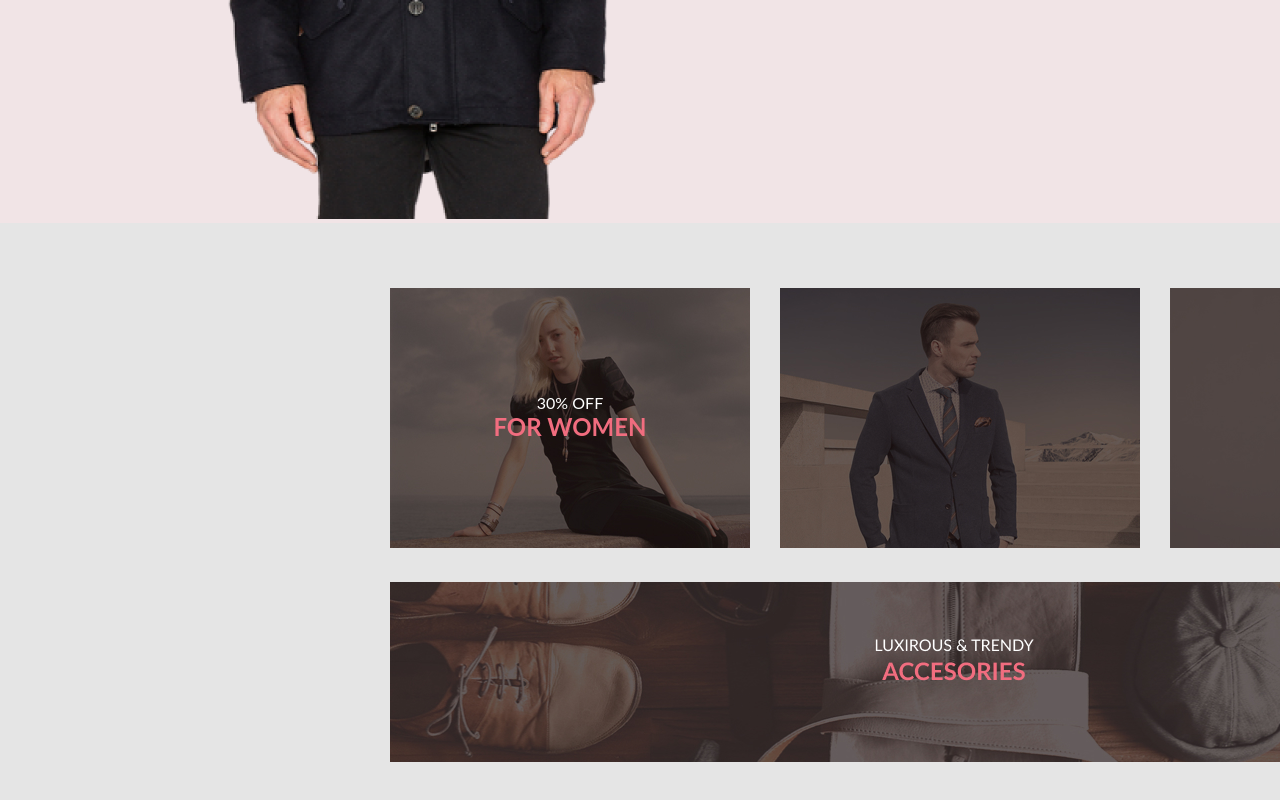
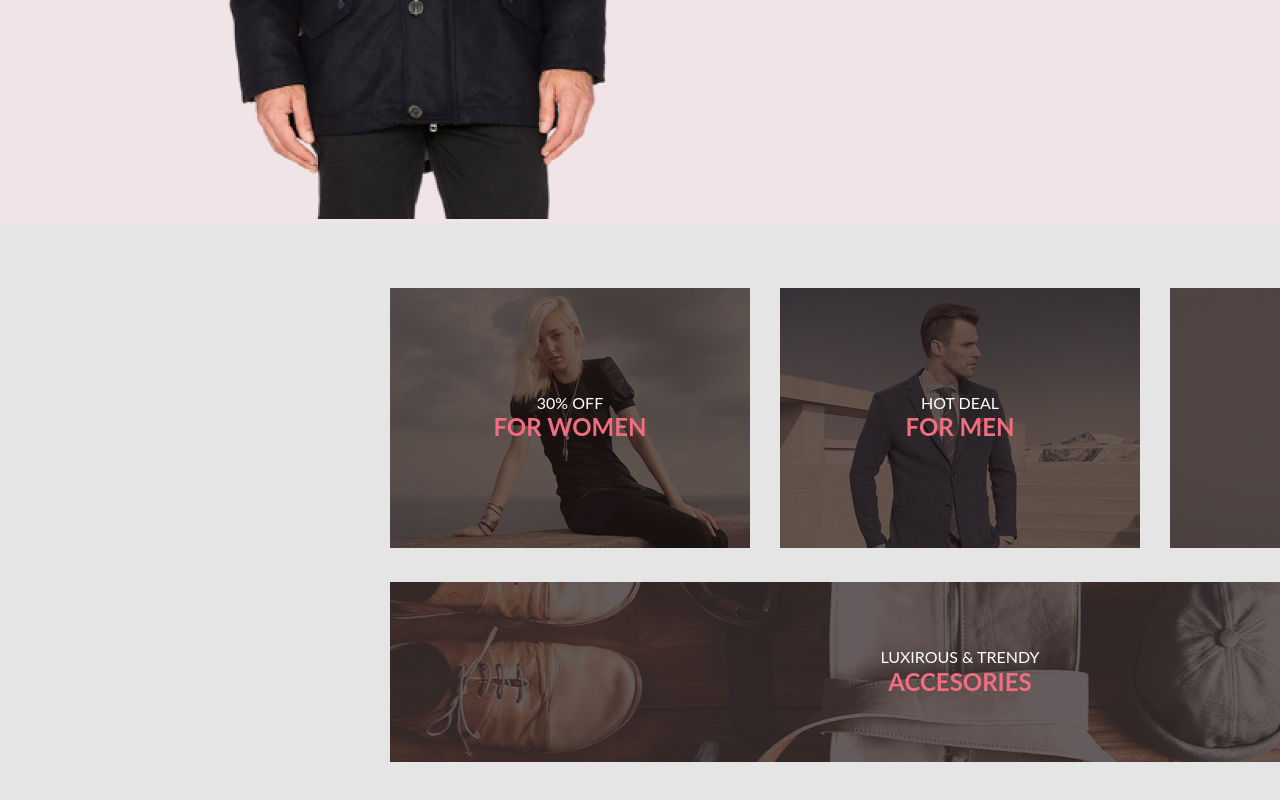
Before and after one commit to SHALFY007/online-shop, a plain HTML site: page index.html in a window 1280 px wide. Shown: the part 620-1420 px from the top of the page. Drawn offline with Linux system fonts and the light colour scheme.

Commit message:
Завершил карточки

```diff
--- a/index.html
+++ b/index.html
@@ -48,18 +48,20 @@
     </div>
     <div class="offer-part">
         <ul class="list-cards-top">
-            <div class="first-card-top">
-                <li class="mini-cards-top" id="first-card">
-                    <a href="#"><img src="image/Group 36.jpg" alt="women"></a>
-                    <p class="text-women-1">30% OFF</p>
-                    <p class="text-women-2">FOR WOMEN</p>
-                </li>
-            </div>
+            <li class="mini-cards-top">
+                <a href="#"><img src="image/Group 36.jpg" alt="women"></a>
+                <p class="text-women-1">30% OFF</p>
+                <p class="text-women-2">FOR WOMEN</p>
+            </li>
             <li class="mini-cards-top">
                 <a href="#"><img src="image/Group 37.jpg" alt="men"></a>
+                <p class="text-men-1">HOT DEAL</p>
+                <p class="text-men-2">FOR MEN</p>
             </li>
             <li class="mini-cards-top">
                 <a href="#"><img src="image/Group 38.jpg" alt="kids"></a>
+                <p class="text-kids-1">NEW ARRIVALS</p>
+                <p class="text-kids-2">FOR KIDS</p>
             </li>
         </ul>
         <!--<img src="image/30% OFF FOR WOMEN.png" alt="30%" class="text-women">
@@ -67,7 +69,8 @@
             <img src="image/NEW ARRIVALS FOR KIDS.png" alt="kids" class="text-kids">-->
         <div class="big-img-offer">
             <img src="image/Group 39.jpg" alt="offer">
-            <img src="image/LUXIROUS & TRENDY ACCESORIES.png" alt="text" class="big-text-card">
+            <p class="big-text-card-1">LUXIROUS & TRENDY</p>
+            <p class="big-text-card-2">ACCESORIES</p>
         </div>
     </div>
 
--- a/style.css
+++ b/style.css
@@ -81,13 +81,11 @@
 .mini-cards-top {
     display: inline-block;
     margin-right: 30px;
+    display: flex;
+    flex-direction: column;
     /*height: 260px;*/
 }
 
-#first-card {
-    display: flex;
-    flex-direction: column;
-}
 .text-women-1 {
     font-family: "Lato";
     font-style: normal;
@@ -113,21 +111,78 @@
     position: absolute;
     padding-top: 124px;
 }
-.text-men {
+.text-men-1 {
+    font-family: "Lato";
+    font-style: normal;
+    font-weight: 400;
+    font-size: 16px;
+    line-height: 19px;
+    align-self: center;
     position: absolute;
-    left: 905px;
-    top: 1010px;
+    padding-top: 105px;
+    color: #ffffff;
 }
-.text-kids {
+.text-men-2 {
+    font-family: "Lato";
+    font-size: 24px;
+    font-style: normal;
+    font-weight: 700;
+    line-height: 29px;
+    letter-spacing: 0em;
+    align-self: center;
+    color: #f16d7f;
     position: absolute;
-    top: 1010px;
-    left: 1300px;
+    padding-top: 124px;
+}
+.text-kids-1 {
+    font-family: "Lato";
+    font-style: normal;
+    font-weight: 400;
+    font-size: 16px;
+    line-height: 19px;
+    align-self: center;
+    color: #ffffff;
+    position: absolute;
+    padding-top: 105px;
+}
+.text-kids-2 {
+    font-family: "Lato";
+    font-size: 24px;
+    font-style: normal;
+    font-weight: 700;
+    line-height: 29px;
+    letter-spacing: 0em;
+    align-self: center;
+    color: #f16d7f;
+    position: absolute;
+    padding-top: 124px;
 }
 .big-img-offer {
     padding-left: 390px;
+    display: flex;
+    flex-direction: column;
+    width: 1140px;
 }
-.big-text-card {
+.big-text-card-1 {
+    font-family: "Lato";
+    font-style: normal;
+    font-weight: 400;
+    font-size: 16px;
+    line-height: 19px;
+    align-self: center;
+    color: #ffffff;
     position: absolute;
-    top: 1259px;
-    left: 875px;
+    padding-top: 65px;
 }
+.big-text-card-2 {
+    font-family: "Lato";
+    font-size: 24px;
+    font-style: normal;
+    font-weight: 700;
+    line-height: 29px;
+    letter-spacing: 0em;
+    align-self: center;
+    color: #f16d7f;
+    position: absolute;
+    padding-top: 85px;
+}
```
